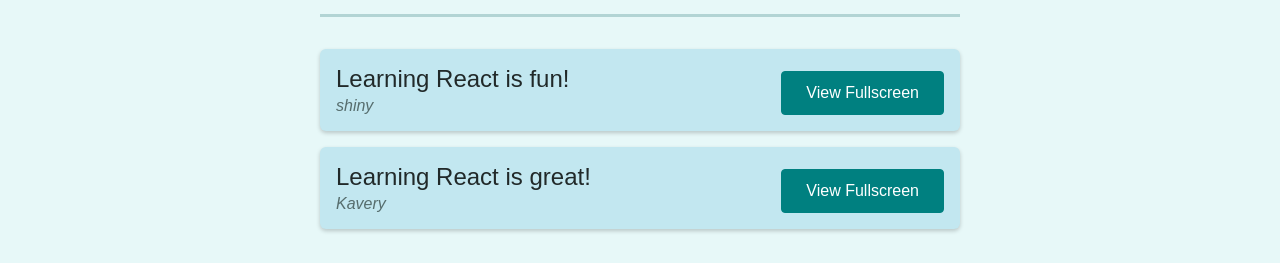
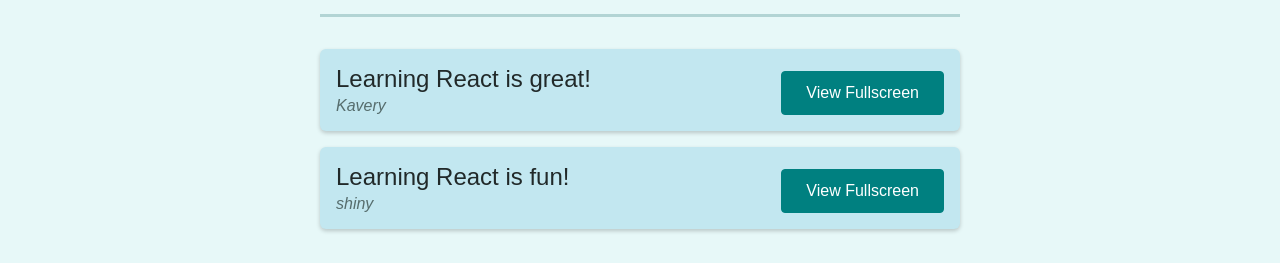
Before and after one commit to Kavery-pm/quote-app, a React (Create React App) app: page /quotes in a window 1280 px wide. Shown: the part 166-429 px from the top of the page. Built offline with nearby package versions, Linux system fonts and the light colour scheme.

Commit message:
added sorted quote list

```diff
--- a/src/components/quotes/QuoteList.js
+++ b/src/components/quotes/QuoteList.js
@@ -7,9 +7,10 @@
 const sortQuotes = (quotes, ascending) => {
   return quotes.sort((quoteA, quoteB) => {
     if (ascending) {
-      return quoteA.id > quoteB.id ? 1 : -1;
+      //if greater than 0 descending
+      return quoteA.id > quoteB.id ? 1 : -1; //q1 q2 -1 ascending
     } else {
-      return quoteA.id < quoteB.id ? 1 : -1;
+      return quoteA.id < quoteB.id ? 1 : -1; //q1 q2 1 descending
     }
   });
 };
@@ -20,17 +21,20 @@
   const queryParams = new URLSearchParams(location.search);
 
   const isSortAscending = queryParams.get("sort") === "asc";
+  const sortedQuotes = sortQuotes(props.quotes, isSortAscending);
 
   const changeSortingHandler = () => {
-    history.push("/quotes?sort="+(isSortAscending ? 'desc' : 'asc'));
+    history.push("/quotes?sort=" + (isSortAscending ? "desc" : "asc"));
   };
   return (
     <Fragment>
       <div className={classes.sorting}>
-        <button onClick={changeSortingHandler}>{isSortAscending ? 'Descending' : 'Ascending'}</button>
+        <button onClick={changeSortingHandler}>
+          {isSortAscending ? "Descending" : "Ascending"}
+        </button>
       </div>
       <ul className={classes.list}>
-        {props.quotes.map((quote) => (
+        {sortedQuotes.map((quote) => (
           <QuoteItem
             key={quote.id}
             id={quote.id}
```
Also changed, not shown: 1 other file (tests, documents, lock files or other folders).
